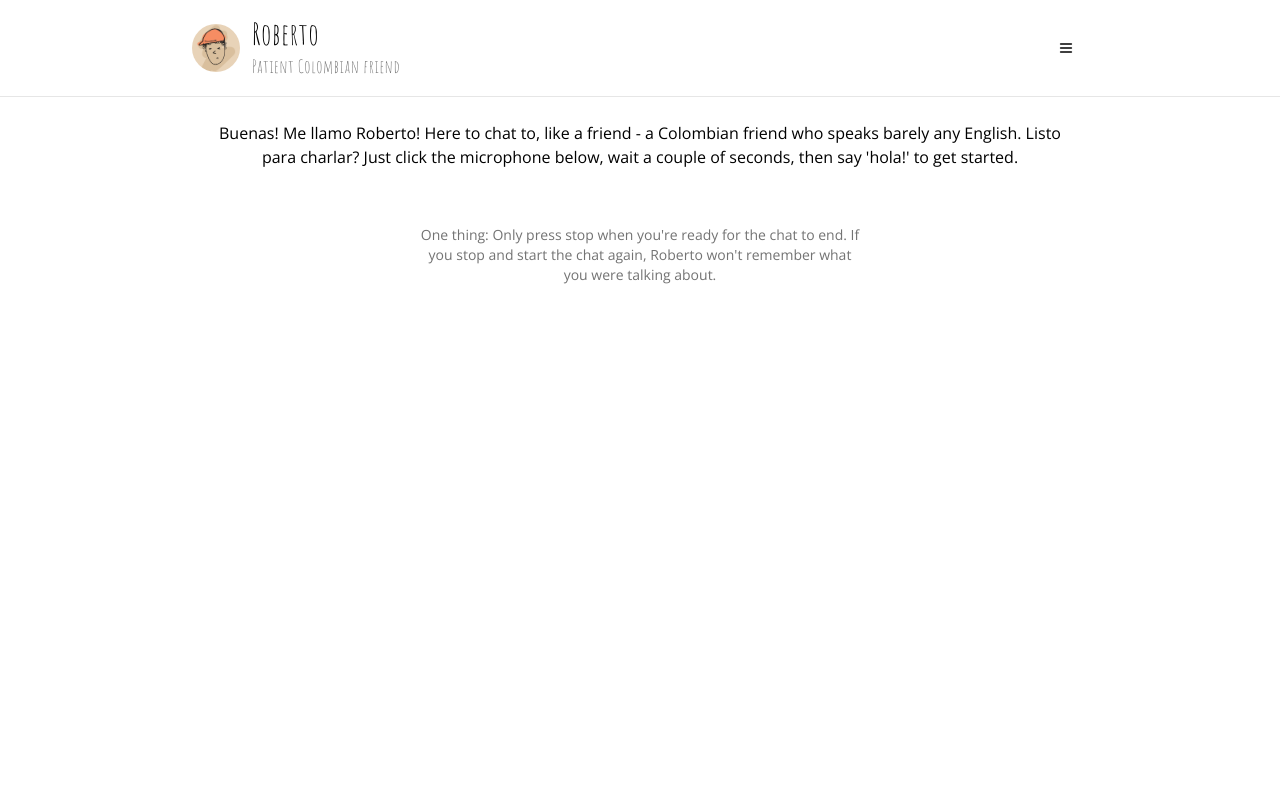
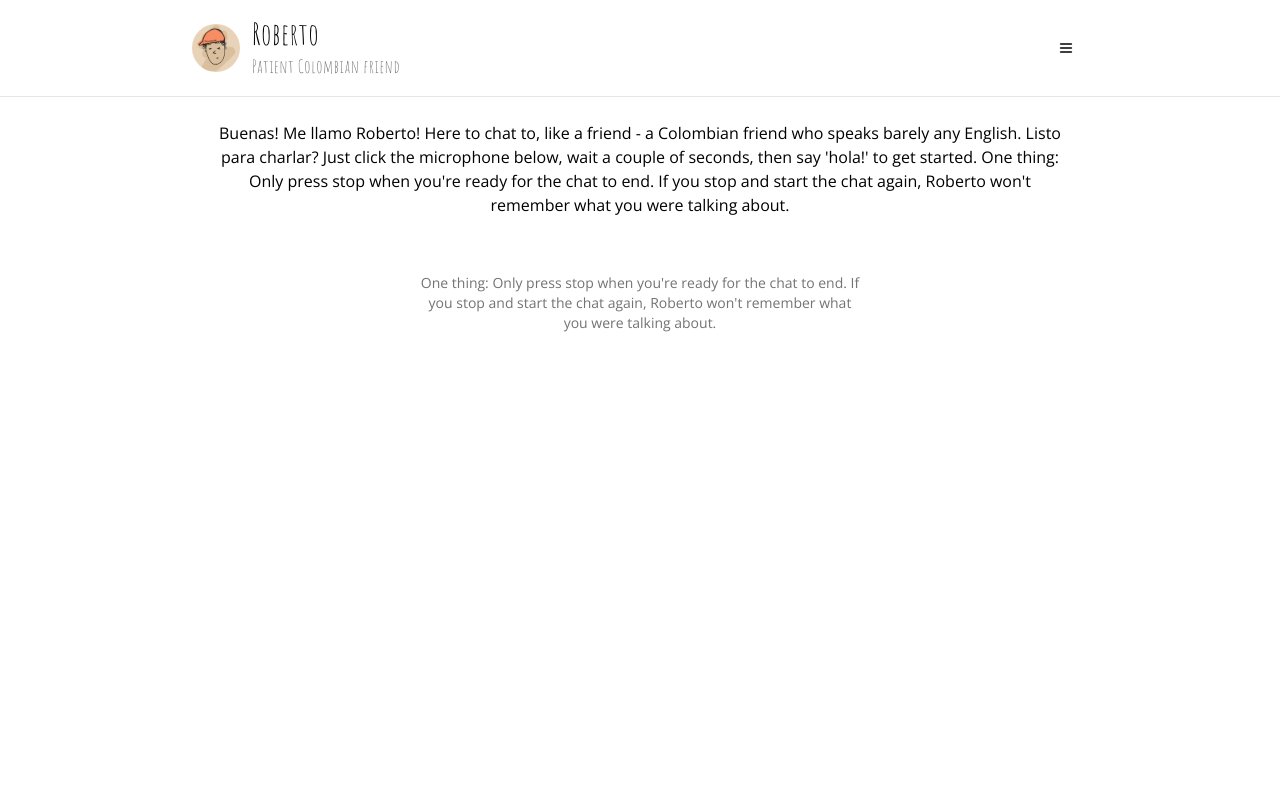
Before and after one commit to grace-liley/roberto-habla-bonito, a React (Vite) app: page / in a window 1280 px wide. Shown: the top 800 px of the page. Built offline with nearby package versions, Linux system fonts and the light colour scheme; the HTML template or start-up script is replaced by a standard one.

Commit message:
Visual edit in Lovable
Edited UI in Lovable

```diff
--- a/src/components/IntroSection.tsx
+++ b/src/components/IntroSection.tsx
@@ -1,11 +1,7 @@
 const IntroSection = () => {
-  return (
-    <section className="max-w-4xl mx-auto px-4 py-6">
-      <p className="text-center text-sm md:text-base text-foreground">
-        Buenas! Me llamo Roberto! Here to chat to, like a friend - a Colombian friend who speaks barely any English. Listo para charlar? Just click the microphone below, wait a couple of seconds, then say 'hola!' to get started.
-      </p>
-    </section>
-  );
+  return <section className="max-w-4xl mx-auto px-4 py-6">
+      <p className="text-center text-sm md:text-base text-foreground">Buenas! Me llamo Roberto! Here to chat to, like a friend - a Colombian friend who speaks barely any English. Listo para charlar? Just click the microphone below, wait a couple of seconds, then say 'hola!' to get started.
+One thing: Only press stop when you're ready for the chat to end. If you stop and start the chat again, Roberto won't remember what you were talking about.</p>
+    </section>;
 };
-
 export default IntroSection;
```
